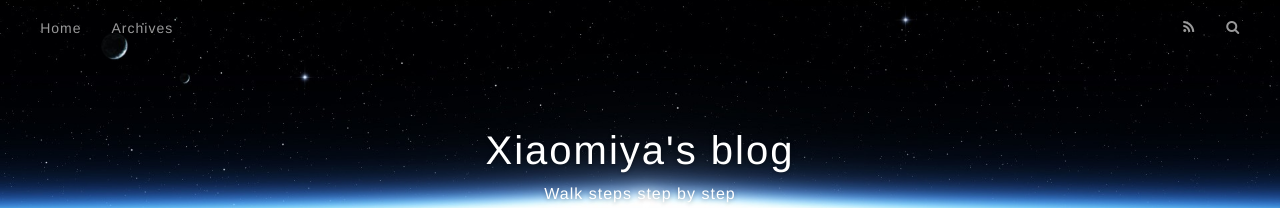
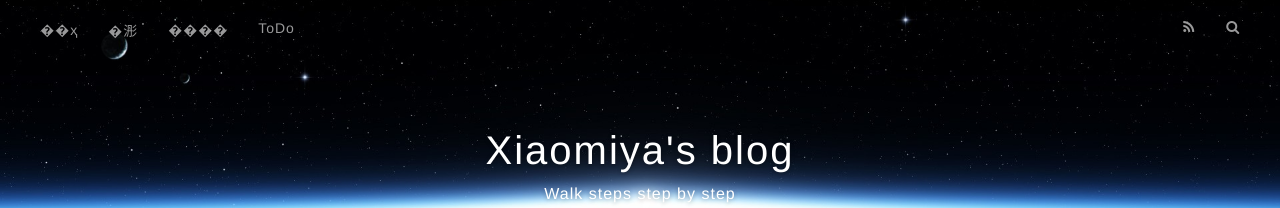
Before and after one commit to xiaomiya/xiaomiya.github.com, a plain HTML site: page 2014/08/21/hello-world/index.html in a window 1280 px wide. Shown: the top 208 px of the page. Drawn offline with nearby package versions, Linux system fonts and the light colour scheme.

Commit message:
Site updated: 2014-08-22 10:40:03

```diff
--- a/2014/08/21/hello-world/index.html
+++ b/2014/08/21/hello-world/index.html
@@ -49,9 +49,13 @@ Quick">
       <nav id="main-nav">
         <a id="main-nav-toggle" class="nav-icon"></a>
 
-          <a class="main-nav-link" href="/">Home</a>
+          <a class="main-nav-link" href="/">��ҳ</a>
 
-          <a class="main-nav-link" href="/archives">Archives</a>
+          <a class="main-nav-link" href="/archives">�浵</a>
+
+          <a class="main-nav-link" href="/about">����</a>
+
+          <a class="main-nav-link" href="/.todolist">ToDo</a>
 
       </nav>
       <nav id="sub-nav">
@@ -170,9 +174,13 @@ Quick">
     </div>
     <nav id="mobile-nav">
 
-    <a href="/" class="mobile-nav-link">Home</a>
+    <a href="/" class="mobile-nav-link">��ҳ</a>
 
-    <a href="/archives" class="mobile-nav-link">Archives</a>
+    <a href="/archives" class="mobile-nav-link">�浵</a>
+
+    <a href="/about" class="mobile-nav-link">����</a>
+
+    <a href="/.todolist" class="mobile-nav-link">ToDo</a>
 
 </nav>
 
```
Also changed, not shown: archives/2014/08/index.html (+12 -4 lines), archives/2014/index.html (+12 -4 lines), archives/index.html (+12 -4 lines), index.html (+12 -4 lines).
